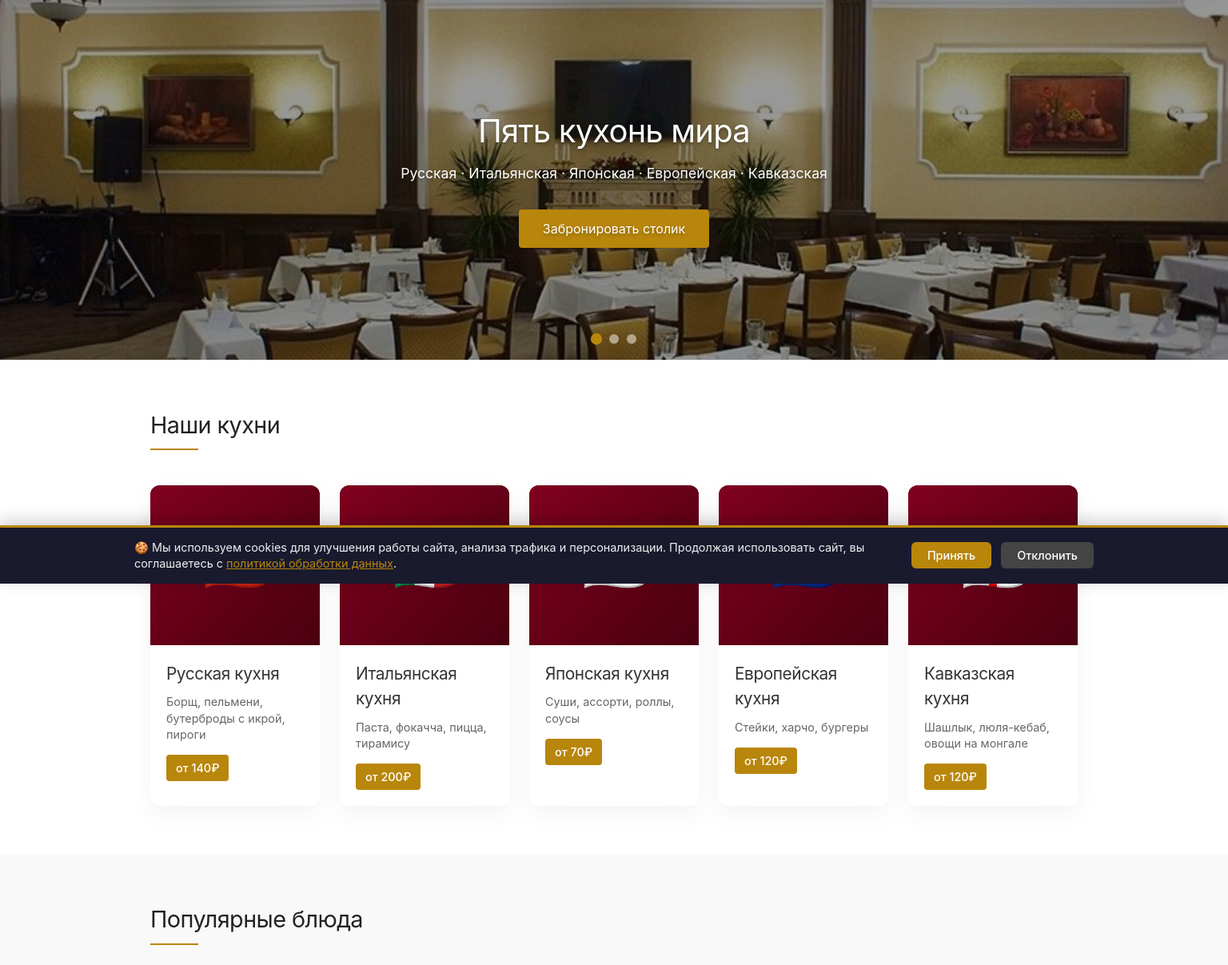
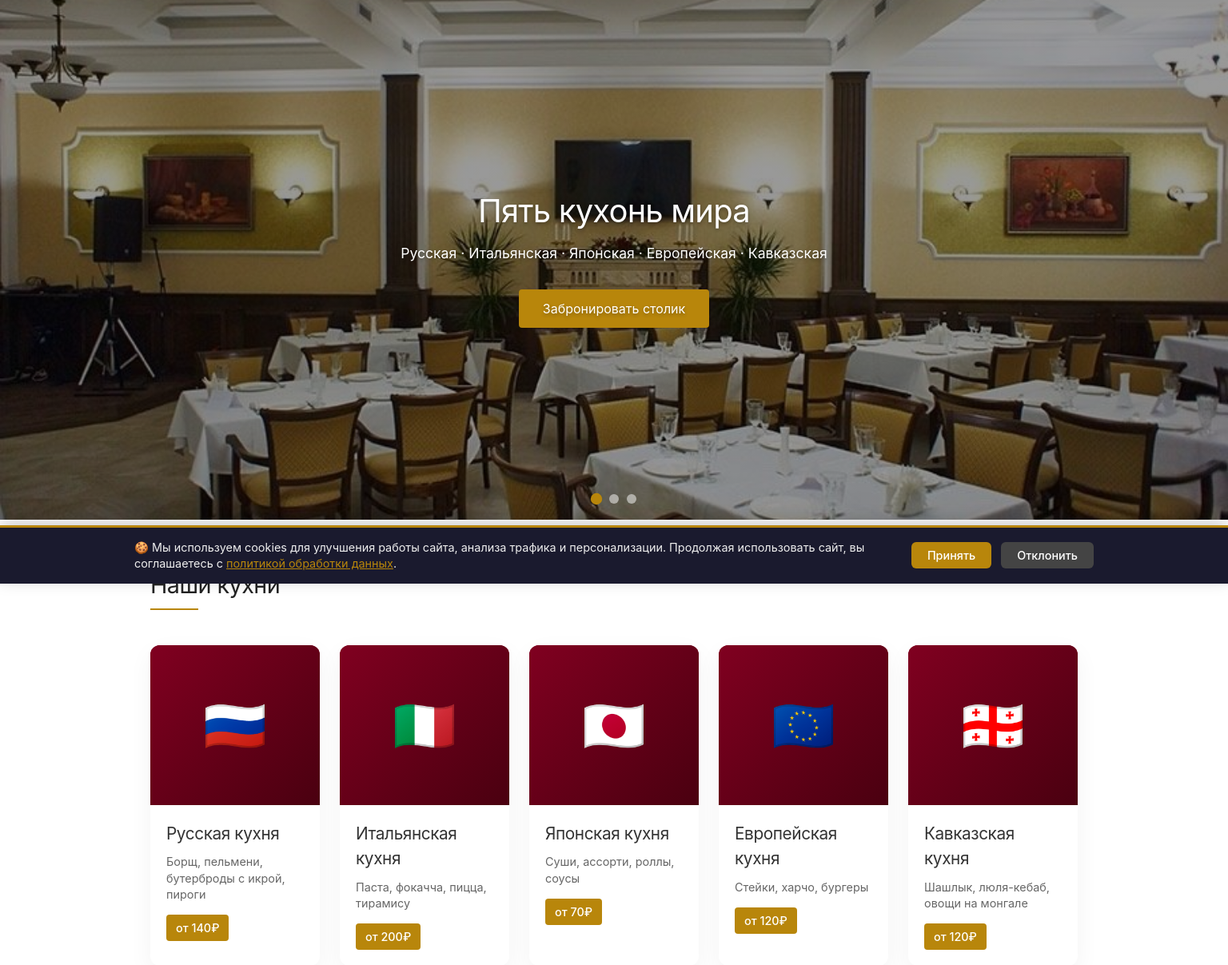
Before and after one commit to pepan222/mercury-restaurant, a Django app: page / in a window 1536 px wide. Shown: the part 70-1277 px from the top of the page at 80% size. Run offline with Django 5.2, Linux system fonts and the light colour scheme; data comes from the database, SQL or seed files in the repository; data that the repository does not hold is empty.

Commit message:
Слайдер: добавлены реальные изображения вместо заглушек

```diff
--- a/static/css/style.css
+++ b/static/css/style.css
@@ -280,7 +280,7 @@
 /* Для экранов шире 1500px – высота 450px */
 @media (min-width: 1501px) {
     .hero {
-        height: 450px !important;
+        height: 650px !important;
     }
 }
 
```
